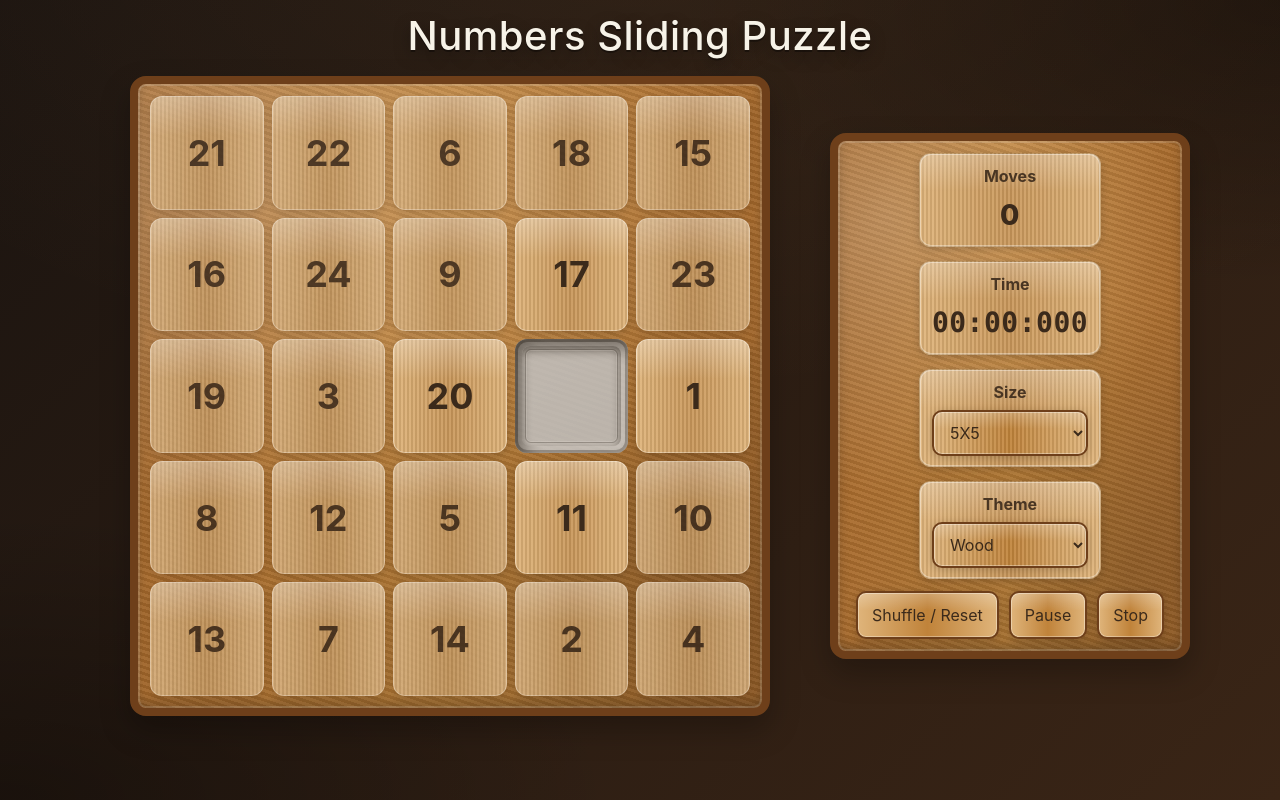
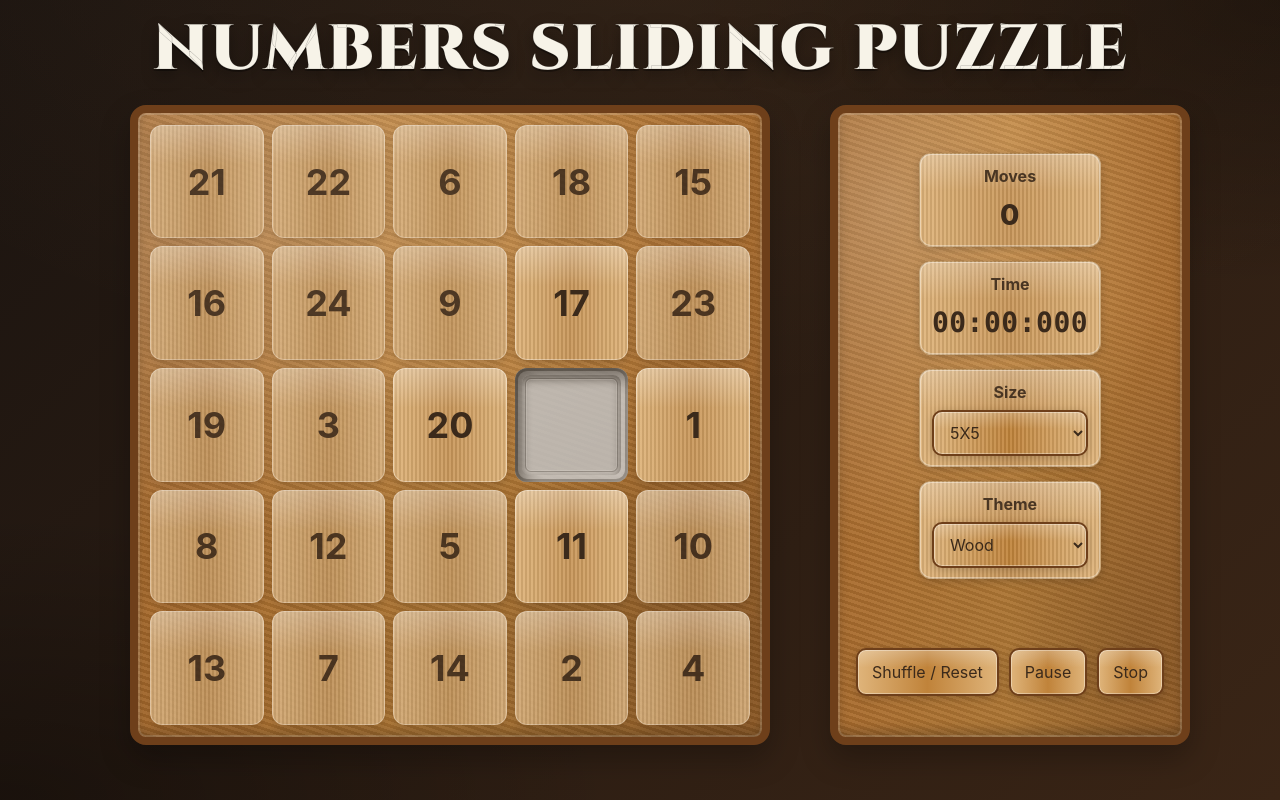
Before and after one commit to digambardarade/ng-number-puzzle, an Angular app: page / in a window 1280 px wide. Built offline with nearby package versions, Linux system fonts and the light colour scheme.

Commit message:
UI modified

```diff
--- a/src/app/puzzle/puzzle.component.scss
+++ b/src/app/puzzle/puzzle.component.scss
@@ -4,7 +4,7 @@
   gap: 16px;
   padding: 12px 12px 16px;
   align-items: center;
-  min-height: 100vh;
+  min-height: 100dvh;
   /* Vertical chrome (header + paddings) for viewport fitting */
   --v-chrome: 160px;
 }
@@ -19,10 +19,15 @@
 .header h1 {
   margin: 0;
   color: var(--parchment, #f7f3e8);
+  font-family: 'Cinzel', Georgia, 'Times New Roman', serif;
+  font-weight: 900;
+  font-size: clamp(28px, 5.5vw, 64px);
+  text-transform: uppercase;
+  letter-spacing: 1px;
+  -webkit-text-stroke: 0.5px rgba(0,0,0,0.25);
   text-shadow:
     0 2px 0 rgba(0,0,0,0.35),
     0 6px 16px rgba(0,0,0,0.35);
-  letter-spacing: 0.5px;
 }
 
 .stats {
@@ -71,24 +76,31 @@
   display: grid;
   grid-template-columns: 1fr;
   gap: 20px;
-  align-items: center;
-  align-content: center;
+  align-items: stretch;
+  align-content: stretch;
 }
 
-@media (min-width: 900px) {
+@media (min-width: 768px) {
   .content {
-    max-width: 1100px;
+    max-width: min(1100px, 100vw - 24px);
     grid-template-columns: 2fr 1fr;
+    height: calc(100dvh - var(--v-chrome));
   }
 
   /* Vertically center the side panel relative to the board */
   .side-panel {
-    align-self: center;
+    align-self: stretch;
+    height: 100%;
+    max-height: 100%;
+  }
+
+  .left {
+    height: 100%;
   }
 }
 
-@media (max-width: 899px) {
-  .container { --v-chrome: 220px; }
+@media (max-width: 767px) {
+  .container { --v-chrome: 200px; }
 }
 
 .left {
@@ -113,7 +125,7 @@
   gap: 12px;
   place-items: center;
   text-align: center;
-  max-height: calc(100vh - var(--v-chrome));
+  max-height: calc(100dvh - var(--v-chrome));
   overflow-y: auto; /* hide unless needed */
   overflow-x: hidden;
 }
@@ -141,7 +153,7 @@
   width: 100%;
 }
 
-@media (min-width: 900px) {
+@media (min-width: 768px) {
   .info .info-grid {
     grid-template-columns: 1fr; /* keep each item on its own row */
   }
@@ -222,8 +234,8 @@
     inset 0 -6px 12px rgba(0,0,0,0.25),
     0 14px 30px rgba(0,0,0,0.25);
   /* Fit square within viewport height */
-  max-width: calc(100vh - var(--v-chrome));
-  max-height: calc(100vh - var(--v-chrome));
+  max-width: min(100%, calc(100dvh - var(--v-chrome)), 100vw - 24px);
+  max-height: calc(100dvh - var(--v-chrome));
   margin-inline: auto;
 }
 
@@ -296,9 +308,7 @@
       repeating-linear-gradient(90deg, rgba(255,255,255,0.06) 0 2px, rgba(0,0,0,0.08) 2px 4px),
       linear-gradient(90deg, #4caf50, #2e7d32 50%, #4caf50);
     color: #f5f7f5;
-    box-shadow:
-      0 2px 8px rgba(0,0,0,0.22),
-      inset 0 0 0 1px rgba(255,255,255,0.25);
+    box-shadow: 0 2px 8px rgba(0,0,0,0.22), inset 0 0 0 1px rgba(255,255,255,0.25);
   }
   .tile:not(.empty):hover {
     filter: brightness(1.08);
--- a/src/index.html
+++ b/src/index.html
@@ -5,6 +5,9 @@
   <title>NgNumberPuzzle</title>
   <base href="/">
   <meta name="viewport" content="width=device-width, initial-scale=1">
+  <link rel="preconnect" href="https://fonts.googleapis.com">
+  <link rel="preconnect" href="https://fonts.gstatic.com" crossorigin>
+  <link href="https://fonts.googleapis.com/css2?family=Cinzel:wght@700;900&display=swap" rel="stylesheet">
   <link rel="icon" type="image/x-icon" href="favicon.ico">
 </head>
 <body>
```
